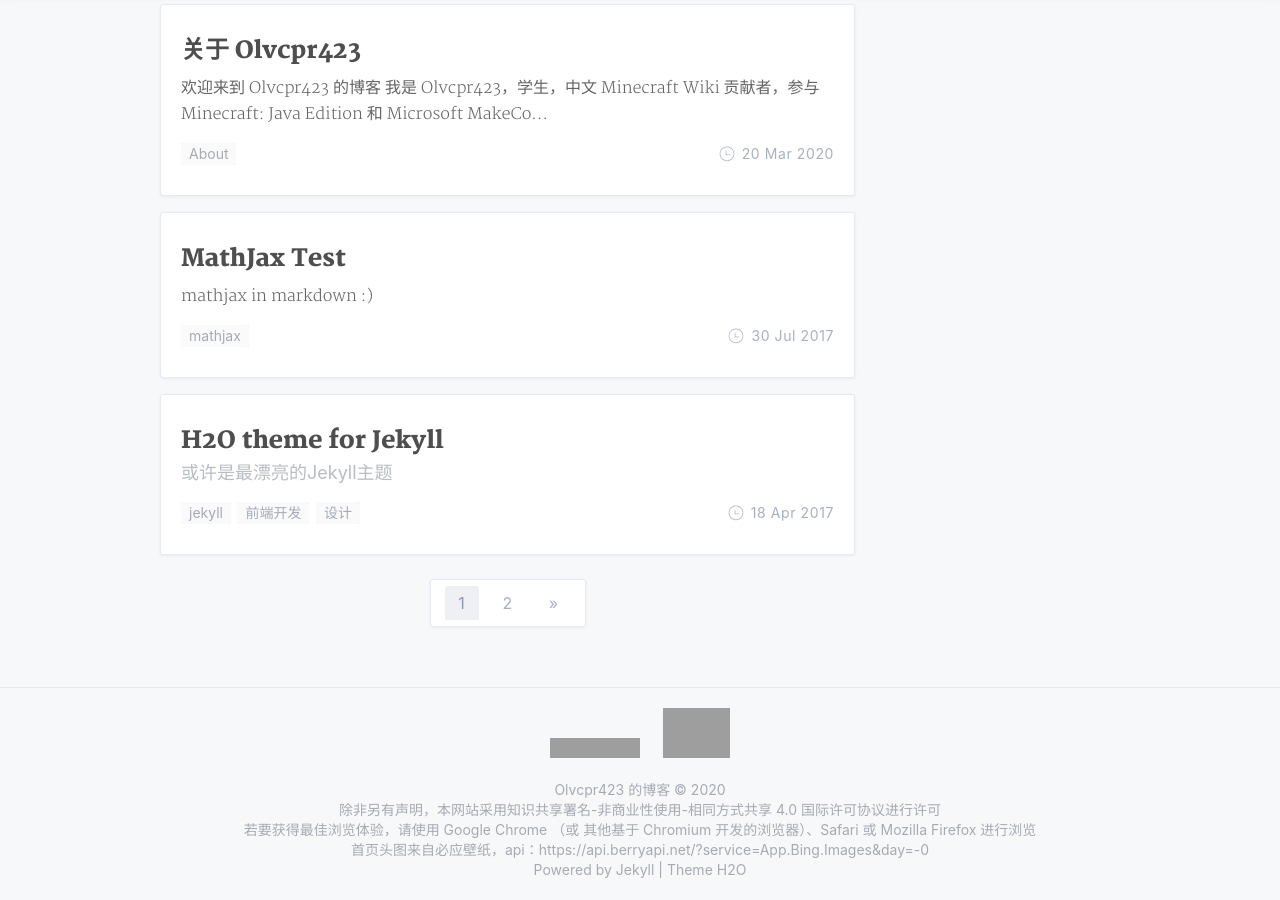
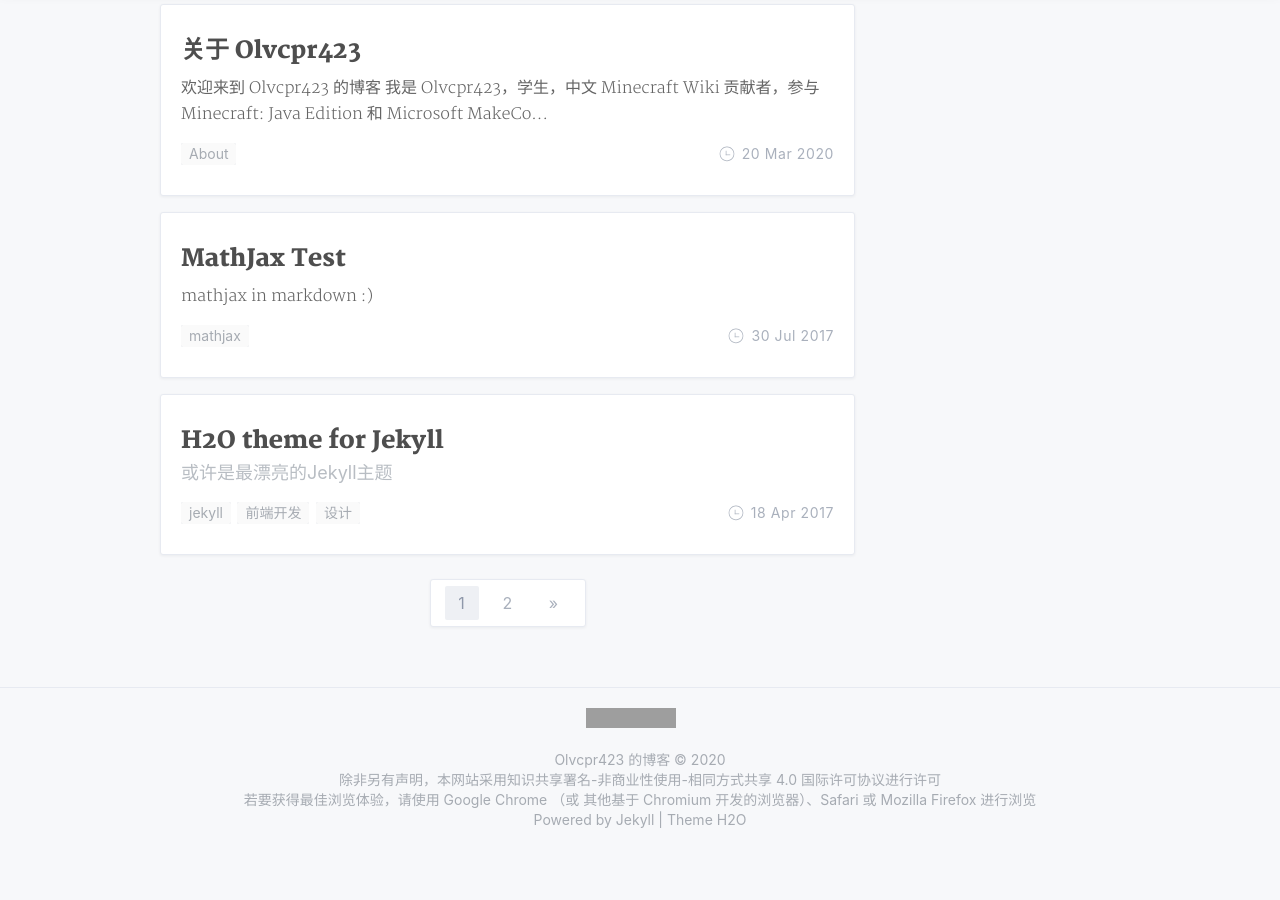
Before and after one commit to Olvcpr423/Olvcpr423.github.io, a Jekyll site: the page built from index.html, in a window 1280 px wide and 900 px high, scrolled down 1027 px. Built offline with Jekyll 4.4.1, drawn with Linux system fonts in a browser that asks for light colours; nearby versions of some CDN libraries; the list of posts is cut into pages by our own code; a style sheet for code colours, icons or effects is not loaded; after the commit the page ends 1877 px from its top, so only the background shows below that; grey boxes are pictures that could not be loaded.

Commit message:
Update footer.html

```diff
--- a/_includes/footer.html
+++ b/_includes/footer.html
@@ -1,7 +1,7 @@
 <footer class="g-footer">
 
   <a rel="license" href="http://creativecommons.org/licenses/by-nc-sa/4.0/"><img alt="知识共享许可协议" style="border-width:0" src="https://licensebuttons.net/l/by-nc-sa/4.0/88x31.png" />&nbsp;&nbsp;&nbsp;&nbsp;
-  <a href="https://myssl.com/seal/detail?domain=olvcpr423.github.io"><img src="https://static.myssl.com/res/images/myssl-id1.png" alt="" style="max-height:50px;display:inline;margin:0 auto"></a>
+  <!-- <a href="https://myssl.com/seal/detail?domain=olvcpr423.github.io"><img src="https://static.myssl.com/res/images/myssl-id1.png" alt="" style="max-height:50px;display:inline;margin:0 auto"></a> -->
 
  <br>
  <br>
@@ -16,6 +16,6 @@
   </section>
   <section>除非另有声明，本网站采用<a rel="license" href="http://creativecommons.org/licenses/by-nc-sa/4.0/">知识共享署名-非商业性使用-相同方式共享 4.0 国际许可协议</a>进行许可</section>
    <section>若要获得最佳浏览体验，请使用 <a href='https://www.google.cn/chrome/'>Google Chrome</a> （或 <a href='https://zh.wikipedia.org/wiki/Chromium#%E9%9D%9E%E5%AE%98%E6%96%B9%E4%BF%AE%E6%94%B9%E7%89%88'>其他基于 Chromium 开发的浏览器</a>）、Safari 或 <a href='https://www.firefox.com.cn/'>Mozilla Firefox</a> 进行浏览</section>
-  <section>首页头图来自必应壁纸，api：https://api.berryapi.net/?service=App.Bing.Images&day=-0</section>
+  <!-- <section>首页头图来自必应壁纸，api：https://api.berryapi.net/?service=App.Bing.Images&day=-0</section> -->
   <section>Powered by <a href="//jekyllrb.com">Jekyll</a> | <a href="https://github.com/kaeyleo/jekyll-theme-H2O">Theme H2O</a></section>
 </footer>
```
